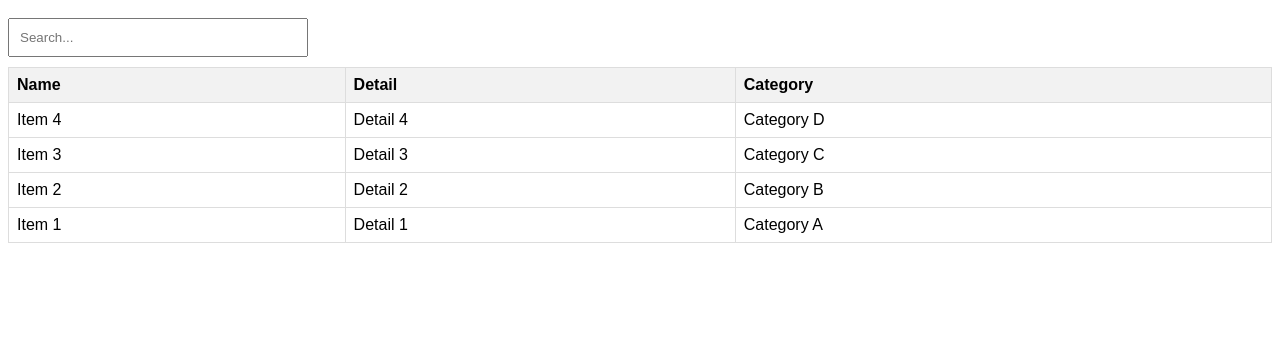
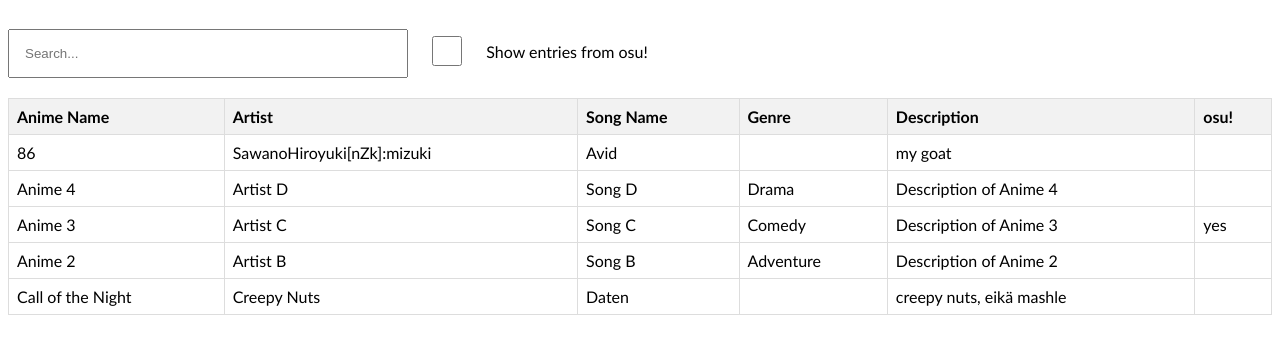
Before and after one commit to ltrieu22/testi_anime_db, a plain HTML site: page index.html in a window 1280 px wide. Drawn offline with nearby package versions, Linux system fonts and the light colour scheme.

Commit message:
should work

```diff
--- a/data.json
+++ b/data.json
@@ -1,6 +1,47 @@
 [
-    { "id": 1, "name": "Item 1", "detail": "Detail 1", "category": "Category A" },
-    { "id": 2, "name": "Item 2", "detail": "Detail 2", "category": "Category B" },
-    { "id": 3, "name": "Item 3", "detail": "Detail 3", "category": "Category C" },
-    { "id": 4, "name": "Item 4", "detail": "Detail 4", "category": "Category D" }
+    {
+        "id": 1,
+        "anime_name": "Call of the Night",
+        "artist": "Creepy Nuts",
+        "song_name": "Daten",
+        "genre": "",
+        "description": "creepy nuts, eikä mashle",
+        "osu": ""
+    },
+    {
+        "id": 2,
+        "anime_name": "Anime 2",
+        "artist": "Artist B",
+        "song_name": "Song B",
+        "genre": "Adventure",
+        "description": "Description of Anime 2",
+        "osu": ""
+    },
+    {
+        "id": 3,
+        "anime_name": "Anime 3",
+        "artist": "Artist C",
+        "song_name": "Song C",
+        "genre": "Comedy",
+        "description": "Description of Anime 3",
+        "osu": "yes"
+    },
+    {
+        "id": 4,
+        "anime_name": "Anime 4",
+        "artist": "Artist D",
+        "song_name": "Song D",
+        "genre": "Drama",
+        "description": "Description of Anime 4",
+        "osu": ""
+    },
+    {
+        "id": 5,
+        "anime_name": "86",
+        "artist": "SawanoHiroyuki[nZk]:mizuki",
+        "song_name": "Avid",
+        "genre": "",
+        "description": "my goat",
+        "osu": ""
+    }
 ]
--- a/index.html
+++ b/index.html
@@ -3,16 +3,21 @@
 <head>
     <meta charset="UTF-8">
     <meta name="viewport" content="width=device-width, initial-scale=1.0">
-    <title>Sortable and Searchable Table with JSON Data</title>
+    <title>aa moro vallu</title>
     <style>
-        /* Basic styling */
         body {
-            font-family: Arial, sans-serif;
+            font-family: Calibri, sans-serif;
         }
-        input[type="search"] {
-            width: 300px;
-            padding: 10px;
-            margin: 10px 0;
+        input[type="search"], input[type="checkbox"] {
+            width: 400px;
+            padding: 15px;
+            margin: 20px 20px 20px 0;
+        }
+        input[type="checkbox"] {
+            width: 30px;
+            height: 30px;
+            position: relative;
+            top: 8px;
         }
         table {
             width: 100%;
@@ -24,10 +29,10 @@
             position: relative;
         }
         th.sort-asc::after {
-            content: " \2191"; /* Unicode for up arrow */
+            content: " \2191"; /* up arrow */
         }
         th.sort-desc::after {
-            content: " \2193"; /* Unicode for down arrow */
+            content: " \2193"; /* down arrow*/
         }
         td, th {
             border: 1px solid #ddd;
@@ -39,25 +44,34 @@
 <body>
 <div id="app">
     <input v-model="searchQuery" type="search" placeholder="Search...">
+    <label>
+        <input type="checkbox" v-model="showOsuOnly">
+        Show entries from osu!
+    </label>
     <table>
         <thead>
         <tr>
-            <th @click="sortTable('name')">Name</th>
-            <th @click="sortTable('detail')">Detail</th>
-            <th @click="sortTable('category')">Category</th>
+            <th @click="sortTable('anime_name')">Anime Name</th>
+            <th @click="sortTable('artist')">Artist</th>
+            <th @click="sortTable('song_name')">Song Name</th>
+            <th @click="sortTable('genre')">Genre</th>
+            <th @click="sortTable('description')">Description</th>
+            <th @click="sortTable('osu')">osu!</th>
         </tr>
         </thead>
         <tbody>
-        <tr v-for="item in sortedData" :key="item.id">
-            <td>{{ item.name }}</td>
-            <td>{{ item.detail }}</td>
-            <td>{{ item.category }}</td>
+        <tr v-for="item in sortedData" :key="item.id" v-if="showOsuOnly ? item.osu.toLowerCase() === 'yes' : true">
+            <td>{{ item.anime_name }}</td>
+            <td>{{ item.artist }}</td>
+            <td>{{ item.song_name }}</td>
+            <td>{{ item.genre }}</td>
+            <td>{{ item.description }}</td>
+            <td>{{ item.osu }}</td>
         </tr>
         </tbody>
     </table>
 </div>
 
-<!-- Vue JS CDN -->
 <script src="https://cdn.jsdelivr.net/npm/vue@2.6.14/dist/vue.js"></script>
 <script>
     new Vue({
@@ -65,8 +79,9 @@
         data() {
             return {
                 searchQuery: '',
+                showOsuOnly: false,
                 sortKey: '',
-                sortOrder: 1,  // 1 for ascending, -1 for descending
+                sortOrder: 1,
                 items: []
             };
         },
@@ -92,9 +107,12 @@
             filteredData() {
                 const searchLower = this.searchQuery.toLowerCase();
                 return this.items.filter(item =>
-                    item.name.toLowerCase().includes(searchLower) ||
-                    item.detail.toLowerCase().includes(searchLower) ||
-                    item.category.toLowerCase().includes(searchLower)
+                    item.anime_name.toLowerCase().includes(searchLower) ||
+                    item.artist.toLowerCase().includes(searchLower) ||
+                    item.song_name.toLowerCase().includes(searchLower) ||
+                    item.genre.toLowerCase().includes(searchLower) ||
+                    item.description.toLowerCase().includes(searchLower) &&
+                    (!this.showOsuOnly || item.osu.toLowerCase() === 'yes')
                 );
             },
             sortedData() {
@@ -102,10 +120,10 @@
                     let modifier = this.sortOrder;
                     if (!b[this.sortKey]) return -1 * modifier;
                     if (!a[this.sortKey]) return 1 * modifier;
-                    if (a[this.sortKey].toLowerCase() < b[this.sortKey].toLowerCase()) {
+                    if (a[this.sortKey].toString().toLowerCase() < b[this.sortKey].toString().toLowerCase()) {
                         return -1 * modifier;
                     }
-                    if (a[this.sortKey].toLowerCase() > b[this.sortKey].toLowerCase()) {
+                    if (a[this.sortKey].toString().toLowerCase() > b[this.sortKey].toString().toLowerCase()) {
                         return 1 * modifier;
                     }
                     return 0;
```
Also changed, not shown: test.html (deleted, +0 -26 lines).
